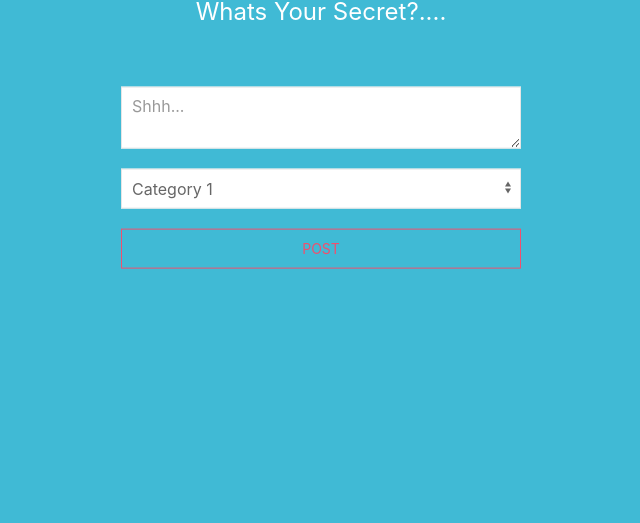
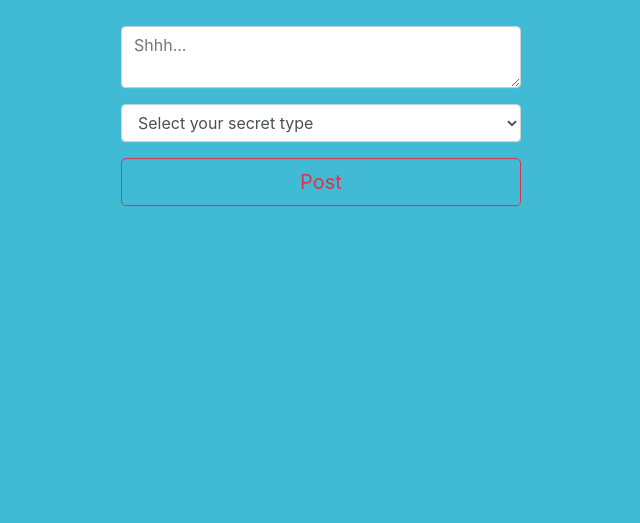
Before and after one commit to macias-daniel/its-a-secret, a website: page public/index.html in a window 1280 px wide. Shown: the part 277-800 px from the top of the page, without its empty margins (319-959 px from the left). Drawn offline with nearby package versions, Linux system fonts and the light colour scheme.

Commit message:
Basic post functionality and framework changed to bootstrap

```diff
--- a/public/css/styles.css
+++ b/public/css/styles.css
@@ -1,28 +1,48 @@
-h1 {
-  color: white;
-  font-size: 1.5em;
-}
-.main-container {
-  height: 100vh;
+html,
+body {
+  height: 100%;
   background-color: #40bad5;
 }
 
-.container {
-  width: 400px;
-  margin-bottom: 100px;
+.headingText {
+  color: white;
+  font-size: 2em;
 }
-.card {
-  color: white;
+.heading {
   text-align: center;
+  margin-bottom: 40px;
 }
 
-.uk-button-default {
-  border: #f0506e 1px solid;
-  color: #f0506e;
+.main {
+  height: 100%;
+  width: 100%;
+  position: relative;
 }
 
-.uk-button-default:hover,
-.uk-button-default:focus {
+.new-post-container {
+  position: absolute;
+
+  left: 50%;
+  margin-left: -200px;
+
+  top: 35%;
+  transform: translateY(-20%);
+
+  width: 400px;
+  margin-bottom: 10px;
+}
+
+.btn:hover,
+.btn:focus {
   border: #fa7d94 1px solid;
   color: #fa7d94;
+  background-color: transparent;
 }
+
+@media screen and (max-width: 600px) {
+  .new-post-container {
+    left: 50%;
+    margin-left: -150px;
+    width: 300px;
+  }
+}
--- a/public/index.html
+++ b/public/index.html
@@ -3,10 +3,12 @@
   <head>
     <meta charset="UTF-8" />
     <meta name="viewport" content="width=device-width, initial-scale=1.0" />
-    <!-- UI KIT -->
+    <!-- Bootstrap KIT -->
     <link
       rel="stylesheet"
-      href="https://cdn.jsdelivr.net/npm/uikit@3.4.2/dist/css/uikit.min.css"
+      href="https://stackpath.bootstrapcdn.com/bootstrap/4.4.1/css/bootstrap.min.css"
+      integrity="sha384-Vkoo8x4CGsO3+Hhxv8T/Q5PaXtkKtu6ug5TOeNV6gBiFeWPGFN9MuhOf23Q9Ifjh"
+      crossorigin="anonymous"
     />
     <!-- Custom CSS -->
     <link rel="stylesheet" href="./css/styles.css" />
@@ -14,38 +16,45 @@
   </head>
 
   <body>
-    <div class="main-container">
-      <div class="container uk-position-center">
-        <div class="uk-card uk-card-body card uk-margin">
-          <h1>Whats Your Secret?....</h1>
-        </div>
-        <div>
-          <form>
-            <div class="uk-margin">
-              <textarea class="uk-textarea" placeholder="Shhh..."></textarea>
+    <div class="main">
+      <div class="new-post-container">
+        <div class="heading">
+          <h1 class="headingText">Whats Your Secret?</h1>
         </div>
 
-            <div class="margin">
-              <select class="uk-select">
-                <option>Category 1</option>
-                <option>Category 2</option>
-                <option>Category 3</option>
+        <form>
+          <div class="mt-3 mb-3">
+            <textarea
+              class="form-control"
+              id="secretText"
+              placeholder="Shhh..."
+            ></textarea>
+          </div>
+
+          <div class="mt-3 mb-3">
+            <select class="form-control" id="categorySelect">
+              <option value="notValid">Select your secret type</option>
+              <option value="personal">Personal</option>
+              <option value="private">Private</option>
+              <option value="random">Random</option>
             </select>
           </div>
 
-            <div class="uk-margin">
-              <button class="post uk-button uk-button-default uk-width-1-1">
+          <div class="mt-3 mb-3">
+            <button class="post btn btn-outline-danger btn-lg btn-block">
               Post
             </button>
           </div>
         </form>
       </div>
     </div>
-    </div>
-    <!--  UI Kit JS  -->
-    <script src="https://cdn.jsdelivr.net/npm/uikit@3.4.2/dist/js/uikit.min.js"></script>
-    <script src="https://cdn.jsdelivr.net/npm/uikit@3.4.2/dist/js/uikit-icons.min.js"></script>
 
+    <!--  Bootstrap JS  -->
+    <script
+      src="https://stackpath.bootstrapcdn.com/bootstrap/4.4.1/js/bootstrap.min.js"
+      integrity="sha384-wfSDF2E50Y2D1uUdj0O3uMBJnjuUD4Ih7YwaYd1iqfktj0Uod8GCExl3Og8ifwB6"
+      crossorigin="anonymous"
+    ></script>
     <!--  Jquery JS  -->
     <script
       src="https://code.jquery.com/jquery-3.5.0.min.js"
@@ -54,7 +63,6 @@
     ></script>
 
     <!-- Custom JS -->
-    <script src="/js/api.js"></script>
     <script src="/js/script.js"></script>
   </body>
 </html>
--- a/public/js/api.js
+++ /dev/null
@@ -1,17 +0,0 @@
-
-async function getAllSecrets() {
-
-}
-
-
-async function getCategorySecrets() {
-
-}
-
-async function getRandomSecret() {
-
-}
-
-async function postSecret(secretToPost) {
-
-}
--- a/public/js/script.js
+++ b/public/js/script.js
@@ -2,7 +2,42 @@
 $(() => {
   $(".post").on("click", (event) => {
     event.preventDefault()
-    getAll()
+    const secretText = $("#secretText").val().trim()
+    const category = $("#categorySelect").val()
 
+    //Check if fields are empty
+    if (category === "notValid" || secretText === "") {
+      return console.log("Invalid input")
+    }
+
+    const newSecret = {
+      secretContent: secretText,
+      category: category
+    }
+
+    postNewSecret(newSecret)
+
+    //Clear text and category fields
+    $("#secretText").val("")
+    $("#categorySelect").val("notValid")
+
+    console.log("Posted")
   })
 });
+
+
+
+function postNewSecret(newSecret) {
+  try {
+    fetch("/api/secret", {
+      method: "POST",
+      headers: {
+        'Content-Type': 'application/json'
+      },
+      body: JSON.stringify(newSecret)
+    })
+
+  } catch (err) {
+    console.log(err)
+  }
+}
```
Lines whose indentation alone changed are shown as unchanged.
